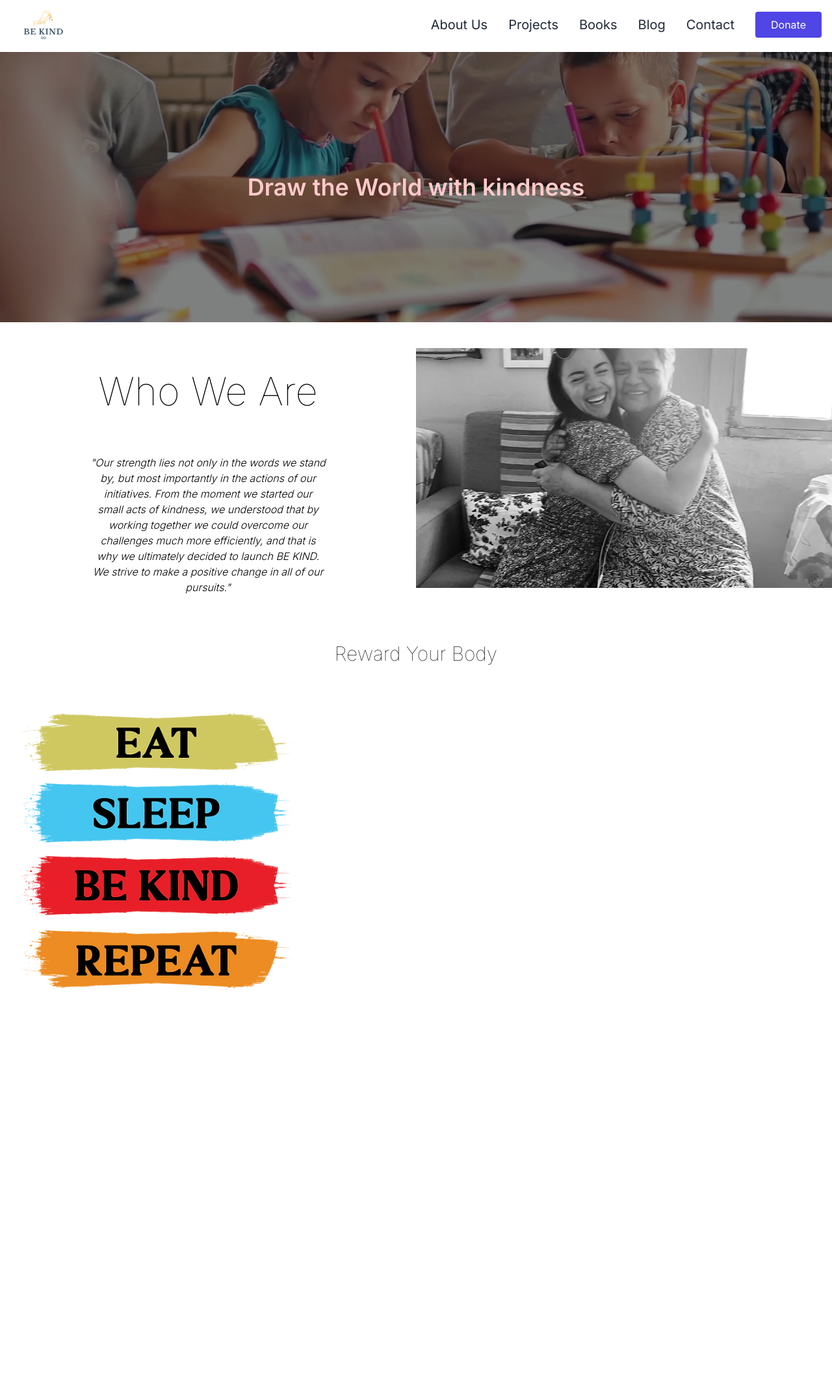
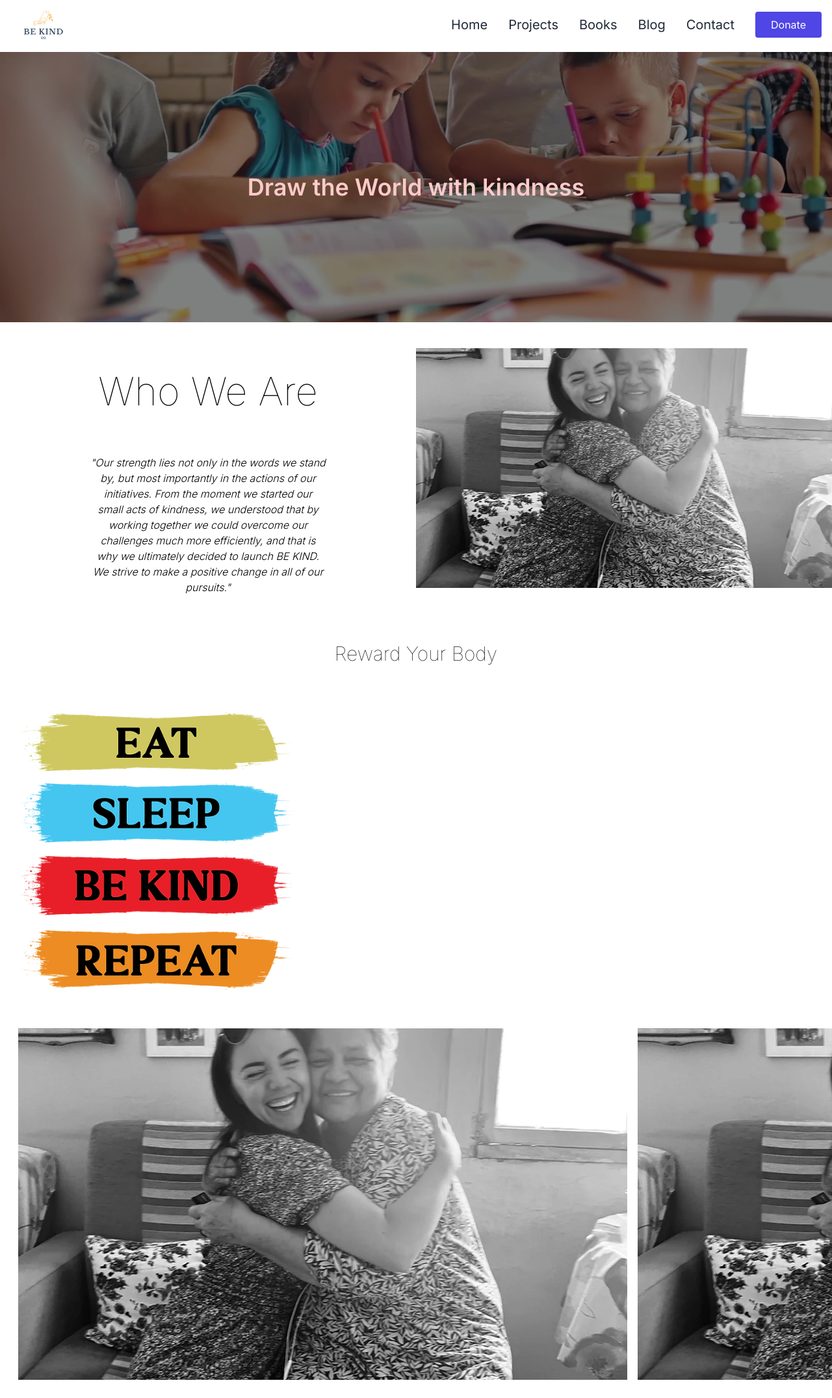
Before and after one commit to Stef14-bit/become-kind, a Next.js app: page / in a window 1280 px wide. Shown: the whole page at 65% size. Before the commit the page ends 1555 px from the top, so only its background shows below. Built offline with nearby package versions, Linux system fonts and the light colour scheme.

Commit message:
simple image container for the image gallery

```diff
--- /dev/null
+++ b/app/components/ImageGallery.tsx
@@ -0,0 +1,20 @@
+import React from "react";
+import Image from "next/image";
+import larisa0 from "@/assets/larisa0.webp";
+
+type Props = {};
+
+function ImageGallery({}: Props) {
+  return (
+    <div className="mb-56  p-5 flex overflow-scroll scroll-smooth">
+      <Image className="p-2" src={larisa0} alt={""} />
+      <Image className="p-2" src={larisa0} alt={""} />
+      <Image className="p-2" src={larisa0} alt={""} />
+      <Image className="p-2" src={larisa0} alt={""} />
+      <Image className="p-2" src={larisa0} alt={""} />
+      <Image className="p-2" src={larisa0} alt={""} />
+    </div>
+  );
+}
+
+export default ImageGallery;
--- a/app/page.tsx
+++ b/app/page.tsx
@@ -2,7 +2,7 @@ import About from "@/app/components/AboutUs";
 import Hero from "@/app/components/Hero";
 import esbkr from "../assets/esbkr.webp";
 import Image from "next/image";
-
+import ImageGallery from "@/app/components/ImageGallery";
 export default function Home() {
   return (
     <>
@@ -17,6 +17,7 @@ export default function Home() {
           </h2>
           <Image className="p-8" src={esbkr} alt="eat sleep be kind repeat" />
         </div>
+        <ImageGallery />
       </div>
     </>
   );
--- a/data/navList.ts
+++ b/data/navList.ts
@@ -4,7 +4,7 @@ interface NavLink {
 }
 
 const navList: NavLink[] = [
-  { linkName: "About Us", link: "/" },
+  { linkName: "Home", link: "/" },
   { linkName: "Projects", link: "/projects" },
   { linkName: "Books", link: "/" },
   { linkName: "Blog", link: "/" },
```
